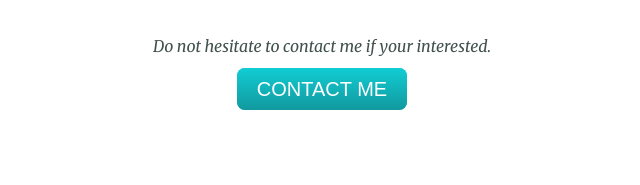
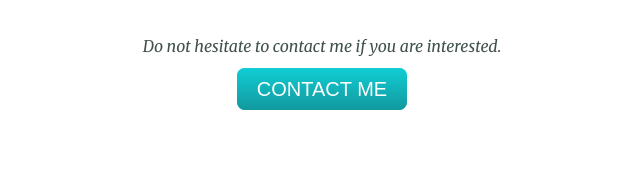
Before and after one commit to anna20121/cv, a plain HTML site: page index.html in a window 1280 px wide. Shown: the part 2570-2755 px from the top of the page, 318-958 px from the left. Drawn offline with Linux system fonts and the light colour scheme; a web font is replaced by a local one.

Commit message:
Update index.html

```diff
--- a/index.html
+++ b/index.html
@@ -42,7 +42,7 @@
     <hr>
     <div class="contact-me">
       <h2>Get In Touch</h2>
-      <p class='contact-message'>Do not hesitate to contact me if your interested.</p>
+      <p class='contact-message'>Do not hesitate to contact me if you are interested.</p>
       <a class="btn" href="mailto:annakuz2002@icloud.com">CONTACT ME</a>
     </div>
   </div>
```
